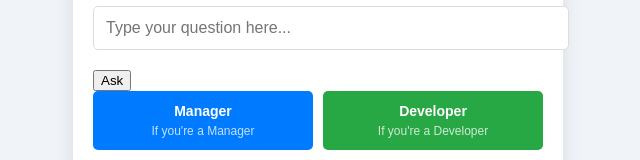
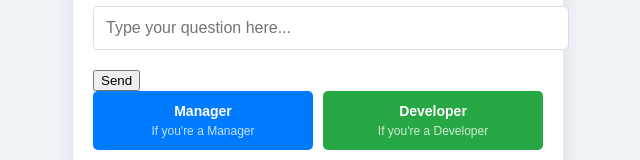
Before and after one commit to vellankikoti/testcontainers-genai-demo, a React (Create React App) app in the folder frontend/: page / in a window 1280 px wide. Shown: the part 287-447 px from the top of the page, without its empty margins (322-962 px from the left). Built offline with nearby package versions, Linux system fonts and the light colour scheme.

Commit message:
Update ChatBox.js

```diff
--- a/frontend/src/components/ChatBox.js
+++ b/frontend/src/components/ChatBox.js
@@ -1,6 +1,6 @@
 import React from "react";
 
-function ChatBox({ question, setQuestion, response, error, onSendMessage }) {
+function ChatBox({ question, setQuestion, error, onSendMessage }) {
   return (
     <div className="chat-box">
       <input
@@ -10,15 +10,10 @@ function ChatBox({ question, setQuestion, response, error, onSendMessage }) {
         value={question}
         onChange={(e) => setQuestion(e.target.value)}
       />
-      <button className="chat-send-button" onClick={onSendMessage}>
-        Ask
+      <button className="send-button" onClick={onSendMessage}>
+        Send
       </button>
-      {response && (
-        <div className="chat-response">
-          <p><strong>Response:</strong> {response}</p>
-        </div>
-      )}
-      {error && <p className="chat-error">{error}</p>}
+      {error && <div className="error-message">{error}</div>}
     </div>
   );
 }
```
